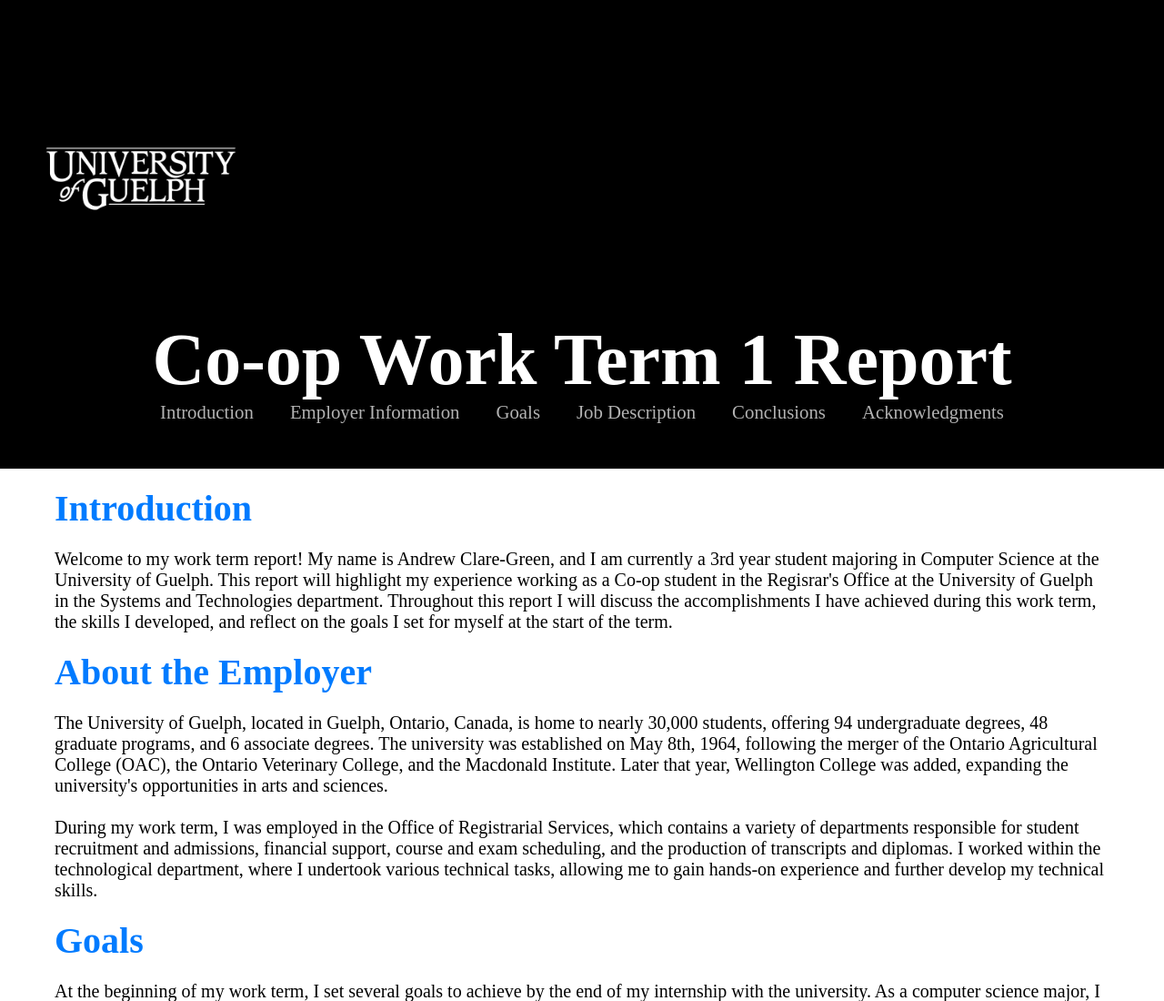
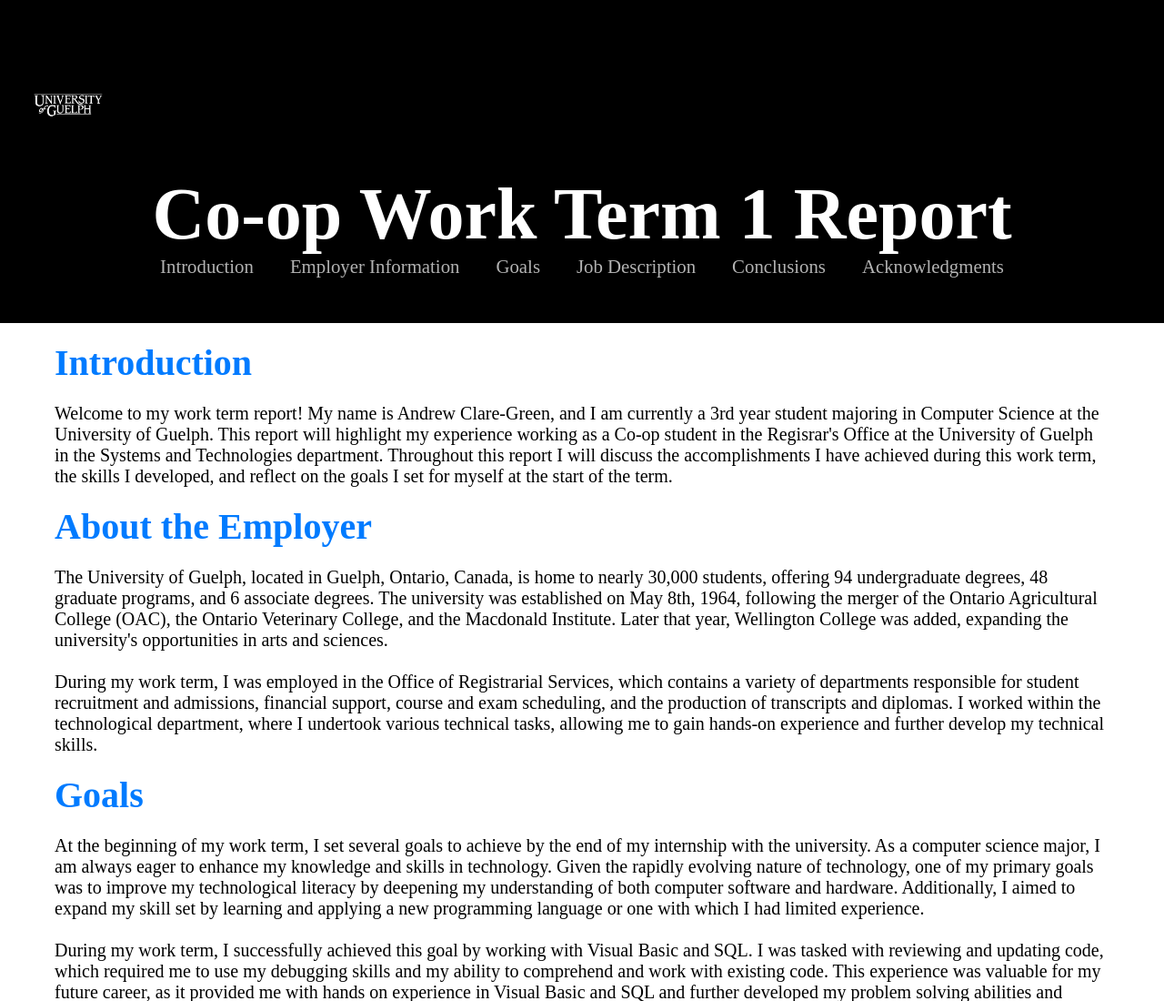
Before and after one commit to aclaregreen/Co-op, a plain HTML site: page index.html in a window 1280 px wide. Shown: the top 1100 px of the page at 91% size. Drawn offline with Linux system fonts and the light colour scheme.

Commit message:
resizing

```diff
--- a/index.html
+++ b/index.html
@@ -15,7 +15,7 @@
 <body>
     <header>
         <div class="headerContainer">
-            <img src="uofg.png" alt="University of Guelph" width="250" height="250" class="UofG-logo">
+            <img src="uofg.png" alt="University of Guelph" width="90" height="90" class="UofG-logo">
             <div class="menu">
                 <h1>Co-op Work Term 1 Report
                 </h1>
```
